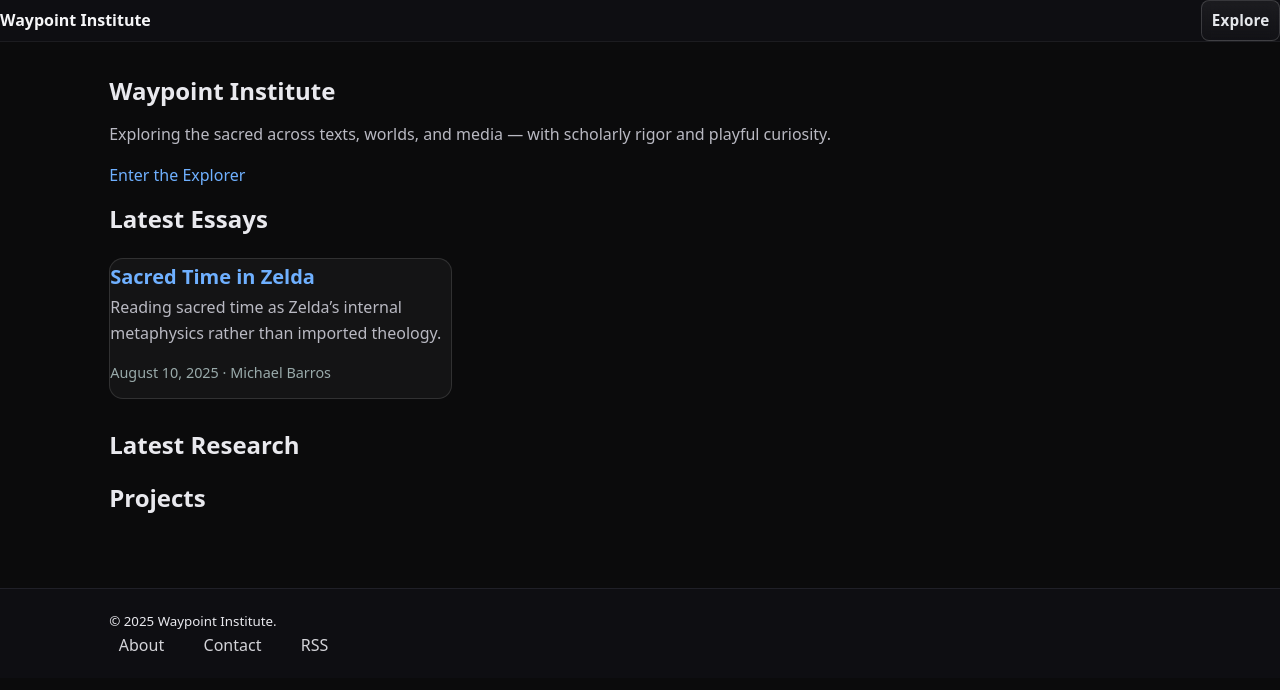
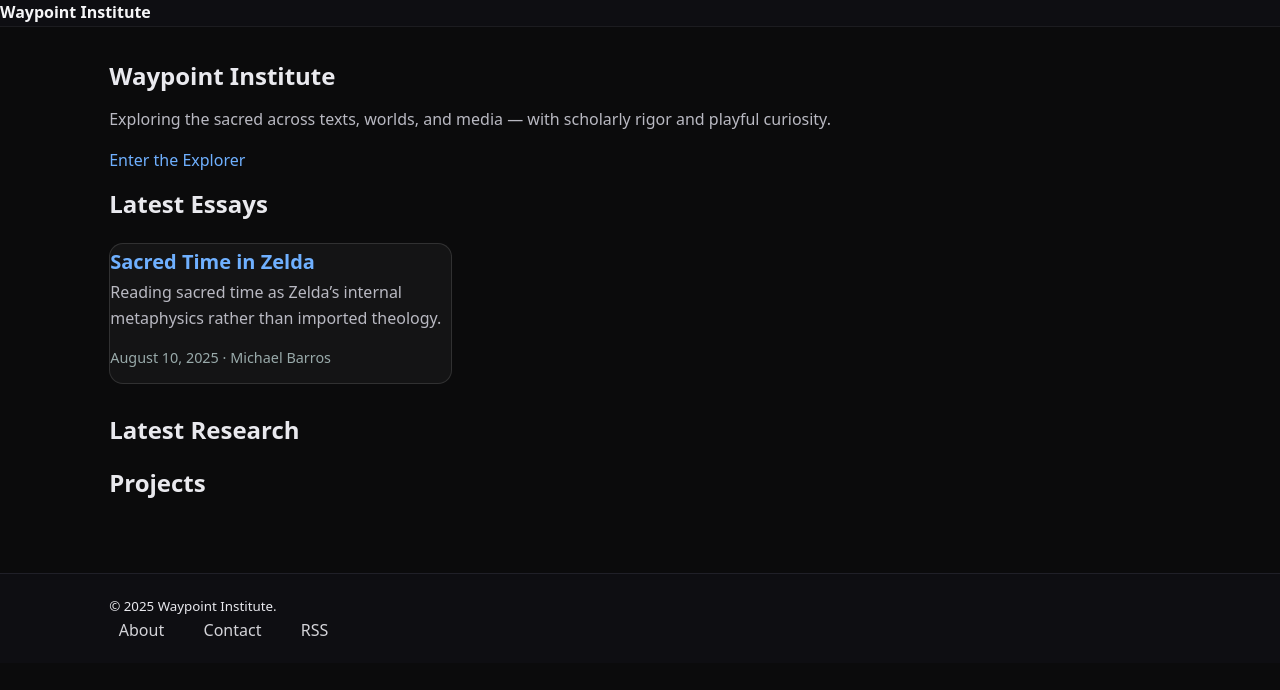
Before and after one commit to waypointinstitute/waypointinstitute, a Jekyll site: the page built from index.html, in a window 1280 px wide. Shown: the top 690 px of the page. Built offline with Jekyll 4.4.1, drawn with Linux system fonts in a browser that asks for light colours.

Commit message:
Update header.html

```diff
--- a/_includes/header.html
+++ b/_includes/header.html
@@ -1,13 +1,5 @@
 <header class="site-header">
   <div class="container">
-    <!-- Brand always points to Explore -->
     <a class="site-brand" href="{{ '/explore/' | relative_url }}">Waypoint Institute</a>
-
-    <!-- Show the single Explore button on all pages EXCEPT Explore -->
-    {% unless page.url == '/explore/' %}
-      <nav class="site-nav">
-        <a class="pill pill-explore" href="{{ '/explore/' | relative_url }}">Explore</a>
-      </nav>
-    {% endunless %}
   </div>
 </header>
```
